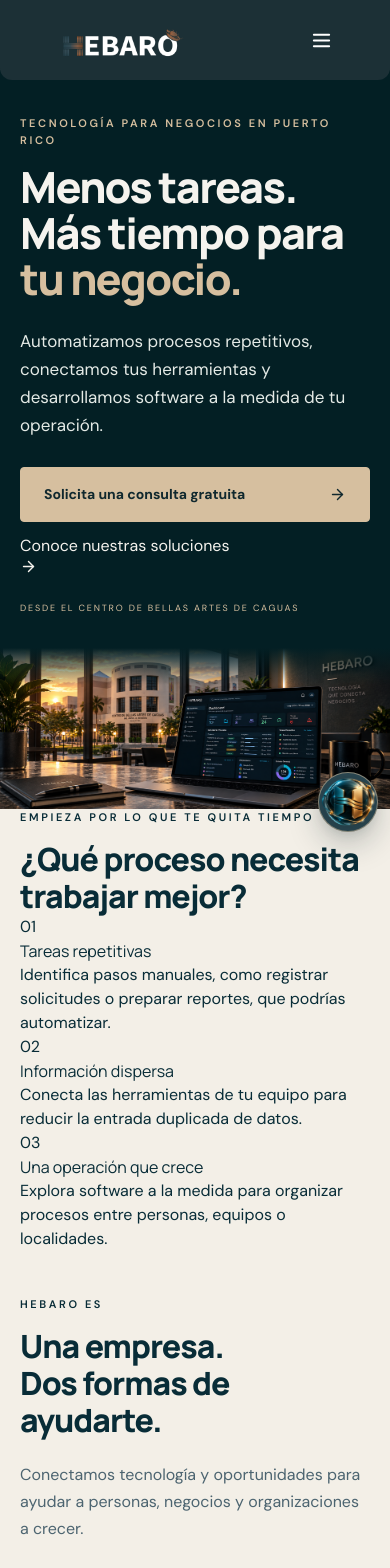
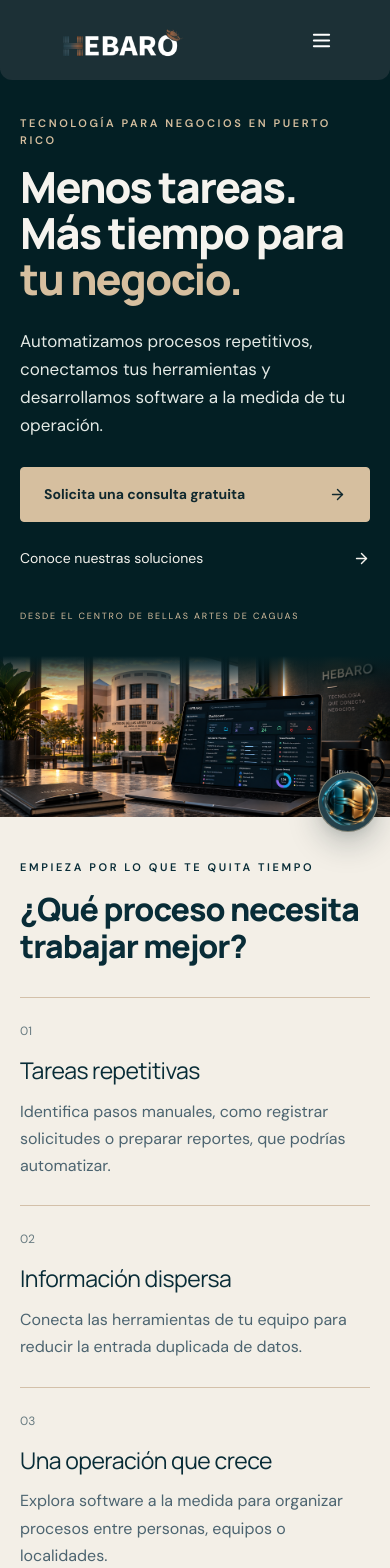
Before and after one commit to Laudano5/hebaro-website, a Next.js app: page / in a window 390 px wide. Shown: the top 1568 px of the page. Built offline with nearby package versions, Linux system fonts and the light colour scheme.

Commit message:
Style conversion opportunities across desktop and mobile

```diff
--- a/src/app/home.module.css
+++ b/src/app/home.module.css
@@ -154,3 +154,22 @@
   .capability + .capability { border-top: 1px solid #082c3726; }
   .capabilitySymbol { margin-bottom: 13px; }
 }
+
+/* Conversion preview: keep the existing identity and ecosystem navigation. */
+.heroActions { align-items: center; }
+.secondaryAction { display: inline-flex; align-items: center; gap: 12px; padding: 14px 0; color: #f5f3ee; font-size: 14px; line-height: 1.5; }
+.secondaryAction:hover { color: var(--sand); }
+.opportunities { padding: 68px 0 0; }
+.opportunities h2 { max-width: 780px; }
+.opportunityGrid { display: grid; grid-template-columns: repeat(3, minmax(0, 1fr)); gap: 32px; margin-top: 32px; }
+.opportunityGrid article { border-top: 1px solid #a9855970; padding-top: 20px; }
+.opportunityGrid span { color: #687b81; font-size: 12px; }
+.opportunityGrid h3 { font-size: 23px; line-height: 1.3; margin: 14px 0 12px; letter-spacing: -.5px; }
+.opportunityGrid p { color: #4c6470; font-size: 16px; line-height: 1.7; max-width: 390px; }
+@media (max-width: 1100px) { .heroActions { align-items: flex-start; } }
+@media (max-width: 700px) {
+  .heroActions { align-items: stretch; }
+  .secondaryAction { justify-content: space-between; }
+  .opportunities { padding-top: 42px; }
+  .opportunityGrid { grid-template-columns: 1fr; gap: 26px; }
+}
```
